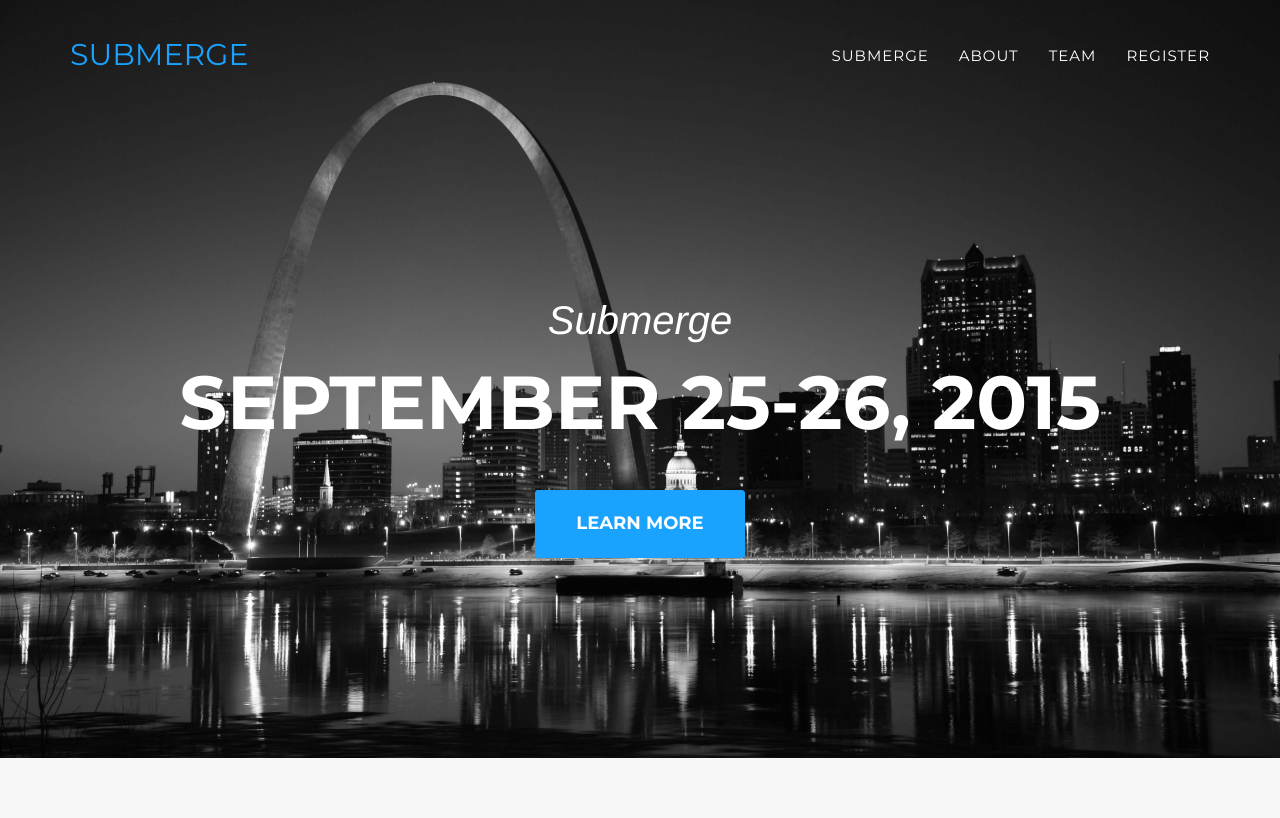
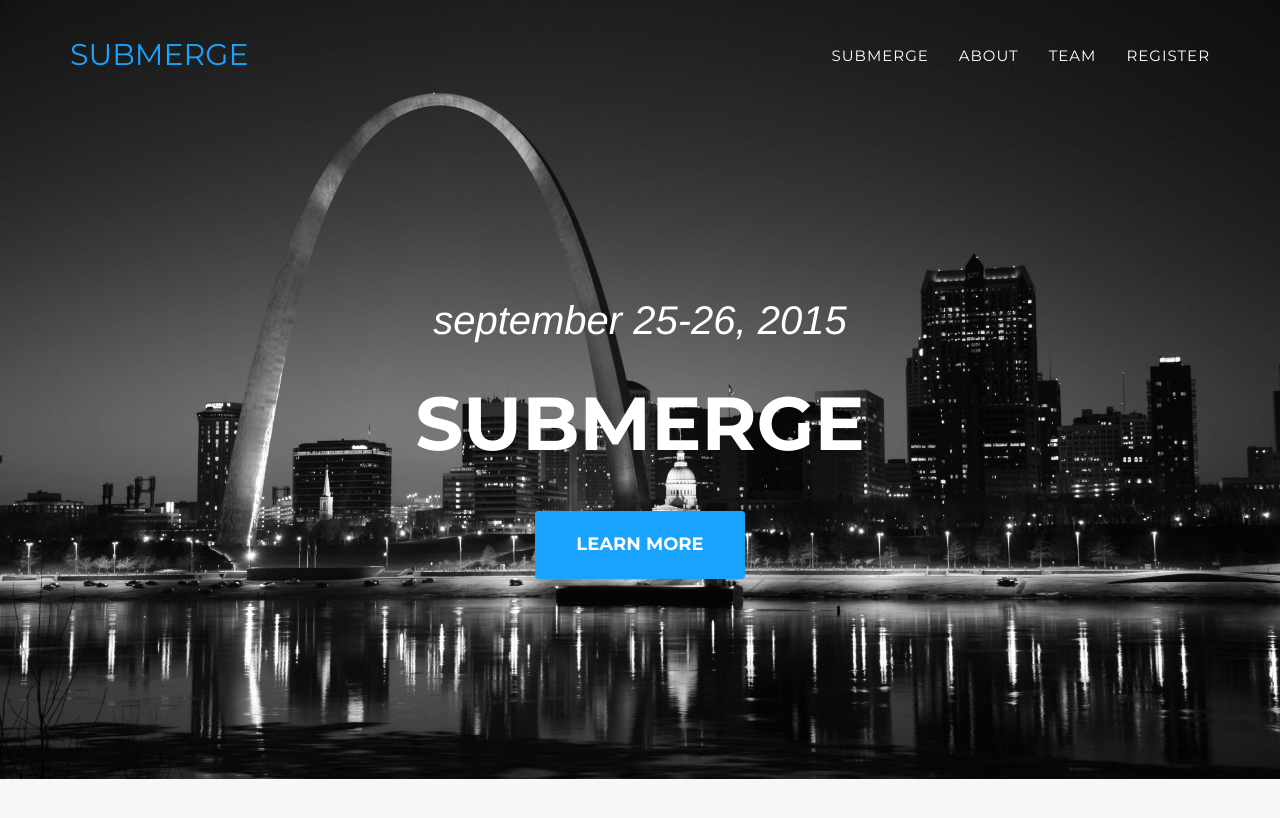
Before and after one commit to stlchristianedu/submergestl.com, a Jekyll site: the page built from index.html, in a window 1280 px wide and 900 px high. Shown: the top 818 px of the window. Built offline with Jekyll 4.4.1, drawn with Linux system fonts in a browser that asks for light colours; some web fonts are replaced.

Commit message:
some changes that I had forgotten to commit and an updated bundle
Signed-off-by: Elliot Voris <elliot@voris.me>

```diff
--- a/_includes/header.html
+++ b/_includes/header.html
@@ -41,8 +41,8 @@
     <header>
         <div class="container">
             <div class="intro-text">
-                <div class="intro-lead-in">Submerge</div>
-                <div class="intro-heading">september 25-26, 2015</div>
+                <div class="intro-lead-in">september 25-26, 2015</div><br />
+                <div class="intro-heading">Submerge</div>
                 <a href="#submerge" class="page-scroll btn btn-xl">Learn More</a>
             </div>
         </div>
```
Also changed, not shown: Gemfile.lock, favicon.ico (deleted).
